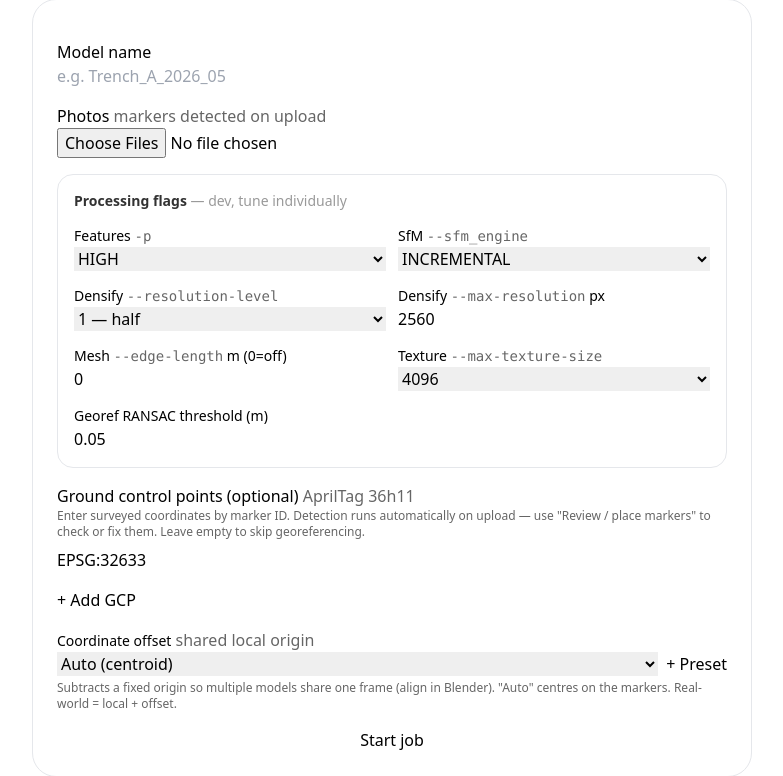
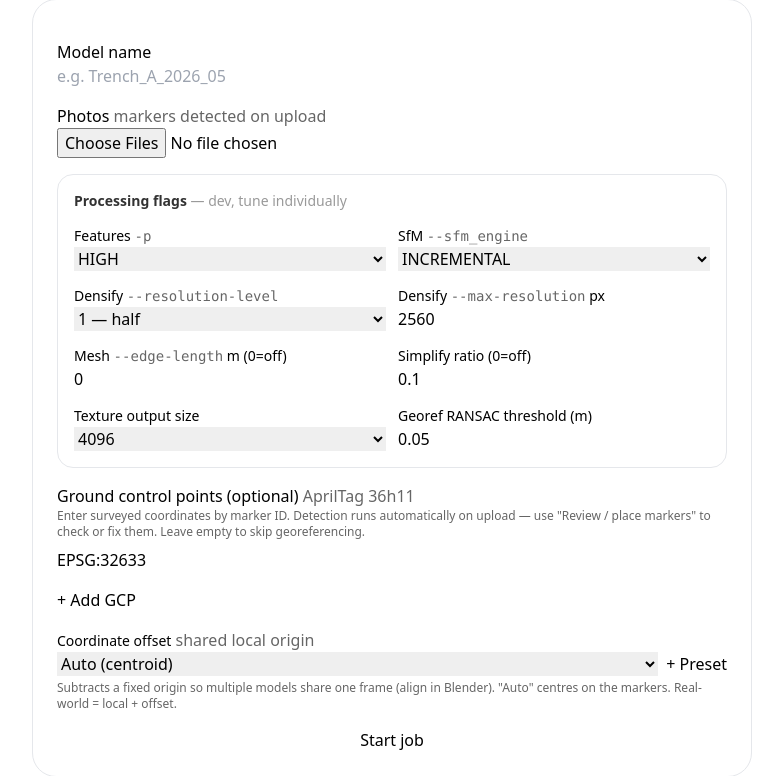
Before and after one commit to Ben-Mik/Relief3D, a Flask app: page /projects/1/new-job in a window 1280 px wide. Shown: the part 213-989 px from the top of the page, without its empty margins (248-1031 px from the left). Run offline with Flask 3, Linux system fonts and the light colour scheme; style sheets or scripts are compiled from the project's sources.

Commit message:
User-controlled mesh simplify ratio; post-process texture resize
- SimplifyMesh: exposed as a numeric input (default 0.1, 0=off) so the
  user decides per job — objects don't need simplification, trenches might
- TextureMesh: remove --max-texture-size so OpenMVS picks its own atlas
  size from the input images; quality is never capped at processing time
- Post-process: PIL resize of all texture PNGs to user-selected size
  (4096 / 8192 / 16384 / unchanged) after texturing completes
- Add Pillow to requirements.txt

Co-Authored-By: Claude Sonnet 4.6 <noreply@anthropic.com>

```diff
--- a/app.py
+++ b/app.py
@@ -192,7 +192,8 @@ def new_job(project_id):
             "resolution_level": int(request.form.get("resolution_level", 1)),
             "max_resolution": int(request.form.get("max_resolution", 2560)),
             "edge_length": float(request.form.get("edge_length") or 0),
-            "texture_size": int(request.form.get("texture_size", 4096)),
+            "simplify_ratio": float(request.form.get("simplify_ratio") or 0),
+            "texture_out_size": int(request.form.get("texture_out_size") or 0),
             "ransac_threshold": float(request.form.get("ransac_threshold") or 0.05),
         }
 
@@ -489,7 +490,8 @@ def _write_report(output_dir, job_id, options, report):
         f"Densify resolution-level: {o['resolution_level']}",
         f"Densify max-resolution:   {o['max_resolution']} px",
         f"Mesh edge-length:         {edge} m" + ("" if edge else " (off)"),
-        f"Texture max-size:         {o['texture_size']}",
+        f"Mesh simplify ratio:      {o['simplify_ratio']}" + (" (off)" if not o['simplify_ratio'] else ""),
+        f"Texture output size:      {o['texture_out_size'] or 'unchanged'}",
         f"Georef RANSAC threshold:  {o['ransac_threshold']} m",
         "",
         "Georeferencing",
--- a/openmvg.py
+++ b/openmvg.py
@@ -10,9 +10,11 @@ failure reason).
 
 Requires x86 with AVX (OpenMVS TextureMesh); won't run on Apple Silicon.
 """
+import glob
 import os
 import subprocess
 import georef
+from PIL import Image
 
 SENSOR_DB = "/usr/local/lib/openMVG/sensor_width_camera_database.txt"
 
@@ -69,6 +71,8 @@ def reconstruct(work_dir, options, gcp_coords=None, observations=None,
 
     # ---- OpenMVS dense / mesh / texture ----
     edge = f" --edge-length {o['edge_length']}" if float(o.get("edge_length") or 0) > 0 else ""
+    simplify = (f"SimplifyMesh scene_dense_mesh.mvs --decimate-mesh-ratio {o['simplify_ratio']}"
+                f" -o scene_dense_mesh.mvs;" if float(o.get("simplify_ratio") or 0) > 0 else "")
     mvs = (
         f"set -e;"
         f"mkdir -p mvs;"
@@ -76,10 +80,23 @@ def reconstruct(work_dir, options, gcp_coords=None, observations=None,
         f"cd mvs;"
         f"DensifyPointCloud scene.mvs --resolution-level {o['resolution_level']} --max-resolution {o['max_resolution']};"
         f"ReconstructMesh scene_dense.mvs{edge};"
-        f"SimplifyMesh scene_dense_mesh.mvs --decimate-mesh-ratio 0.15 -o scene_dense_mesh.mvs;"
-        f"TextureMesh scene_dense_mesh.mvs --max-texture-size {o['texture_size']} --export-type obj"
+        f"{simplify}"
+        f"TextureMesh scene_dense_mesh.mvs --export-type obj"
     )
     _run(work_dir, mvs, progress, "Dense / mesh / texture")
+
+    # Post-process: downsample texture pages to user-requested size.
+    # TextureMesh picks its own atlas size based on input images; we resize
+    # after the fact so UV quality is never capped during processing.
+    tex_size = int(o.get("texture_out_size") or 0)
+    if tex_size > 0:
+        if progress:
+            progress("Resizing texture")
+        for tex in glob.glob(os.path.join(work_dir, "mvs", "scene_dense_mesh_texture*.png")):
+            img = Image.open(tex)
+            if img.width > tex_size or img.height > tex_size:
+                img = img.resize((tex_size, tex_size), Image.LANCZOS)
+                img.save(tex)
 
     return {
         "mesh_path": os.path.join(work_dir, "mvs", "scene_dense_mesh_texture.obj"),
--- a/requirements.txt
+++ b/requirements.txt
@@ -6,3 +6,4 @@ python-dotenv==1.0.1
 # Pinned: the aruco API was restructured at 4.7 (ArucoDetector class), so
 # don't float the version. (Pulls numpy, used by georef.py.)
 opencv-contrib-python-headless==4.10.0.84
+Pillow
--- a/templates/new_job.html
+++ b/templates/new_job.html
@@ -70,11 +70,16 @@
                 <input type="number" step="any" name="edge_length" value="0" class="input input-bordered input-sm w-full">
             </div>
             <div>
-                <label class="label py-1"><span class="label-text text-sm">Texture <code class="opacity-60">--max-texture-size</code></span></label>
-                <select name="texture_size" class="select select-bordered select-sm w-full">
+                <label class="label py-1"><span class="label-text text-sm">Simplify ratio (0=off)</span></label>
+                <input type="number" step="any" min="0" max="1" name="simplify_ratio" value="0.1" class="input input-bordered input-sm w-full">
+            </div>
+            <div>
+                <label class="label py-1"><span class="label-text text-sm">Texture output size</span></label>
+                <select name="texture_out_size" class="select select-bordered select-sm w-full">
                     <option value="4096" selected>4096</option>
                     <option value="8192">8192</option>
                     <option value="16384">16384</option>
+                    <option value="0">Unchanged</option>
                 </select>
             </div>
             <div>
```
